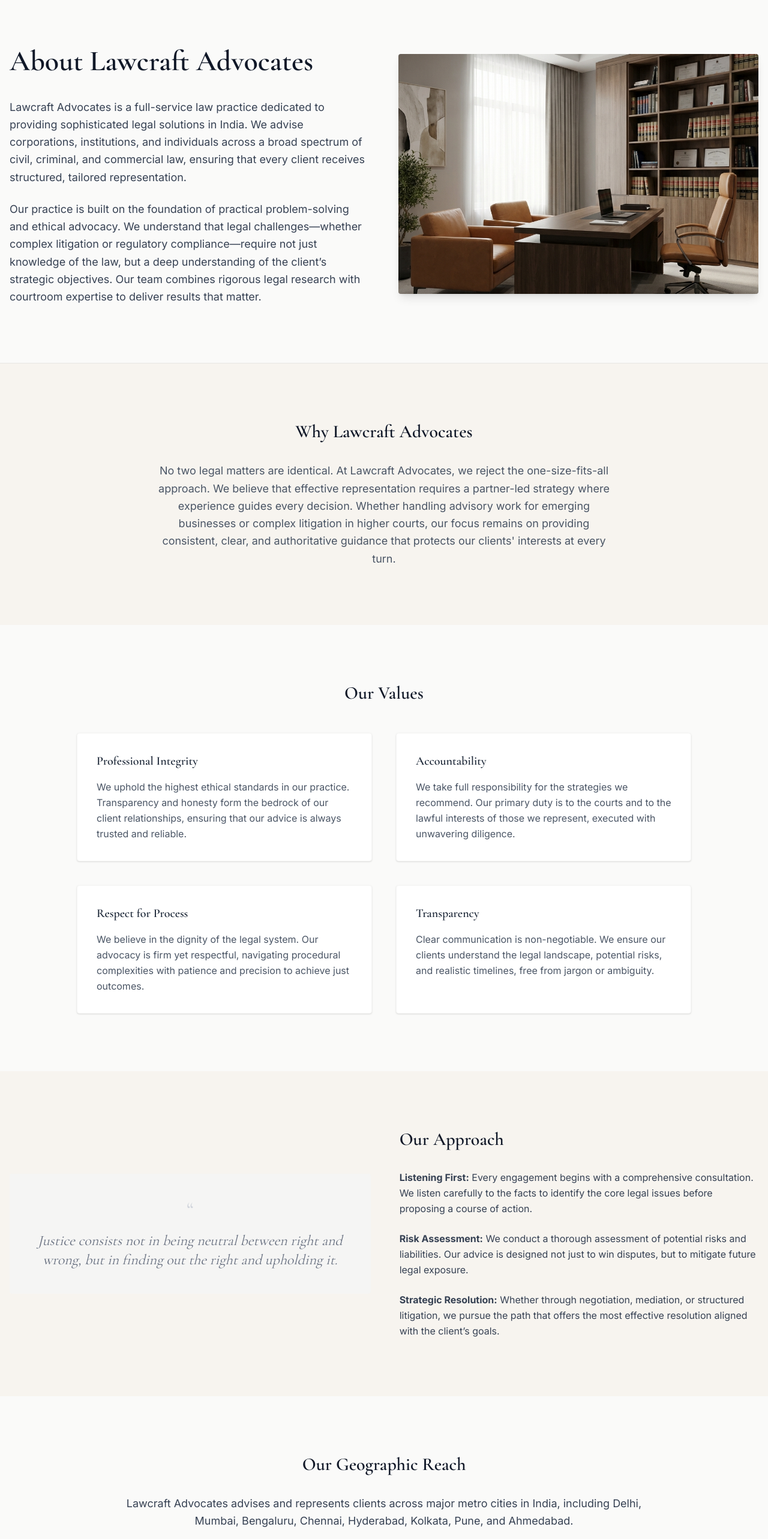
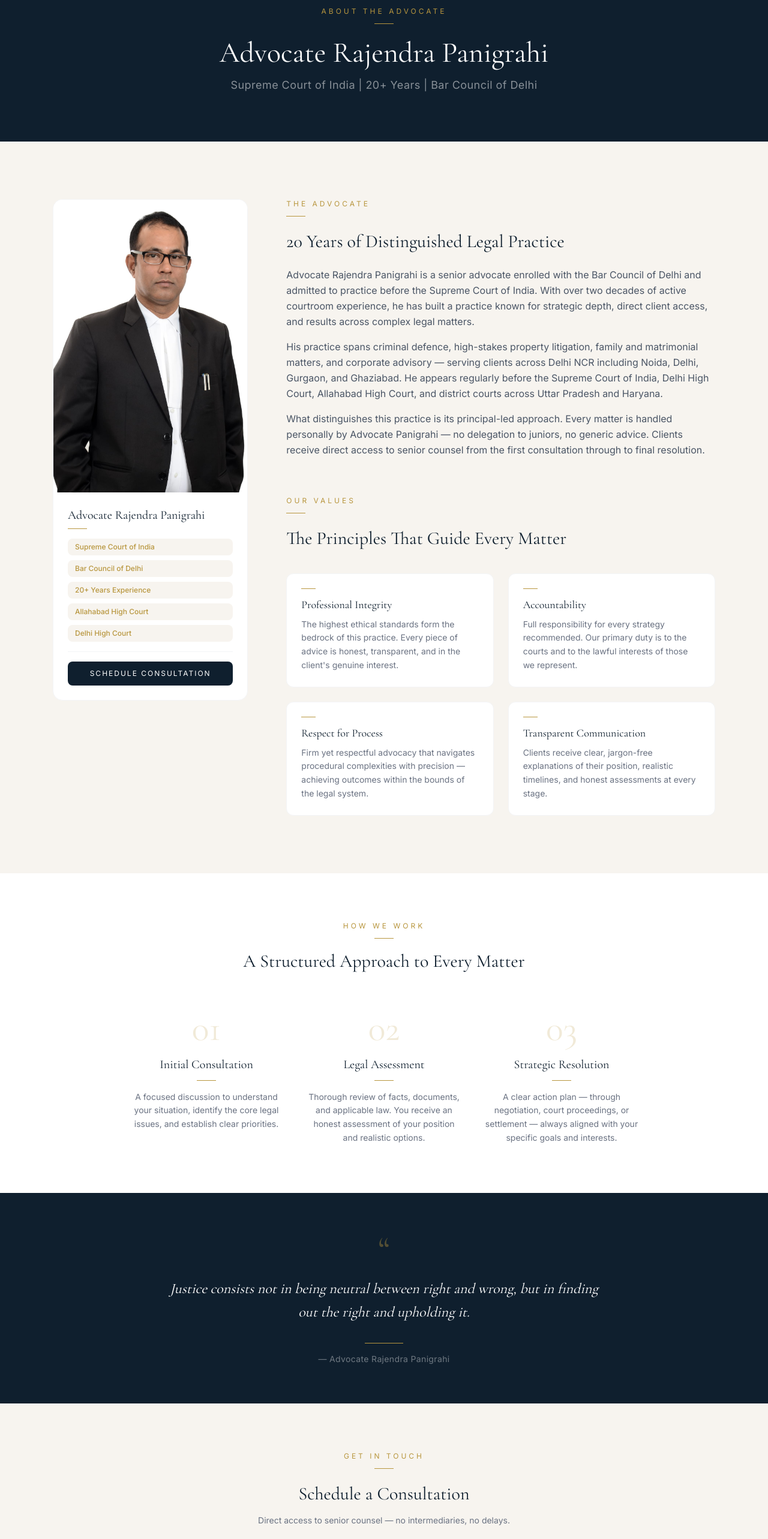
Before and after one commit to sibananda15/lawcraft, a Next.js app: page /about in a window 1280 px wide. Shown: the part 200-2766 px from the top of the page at 60% size. Built offline with nearby package versions, Linux system fonts and the light colour scheme.

Commit message:
Refactor About Page — enhance content structure, add consultation features, and improve accessibility

```diff
--- a/app/about/page.tsx
+++ b/app/about/page.tsx
@@ -1,175 +1,245 @@
-import React from "react";
 import Image from "next/image";
+import type { Metadata } from "next";
 import Container from "@/components/ui/Container";
-import Breadcrumb from "@/components/ui/Breadcrumb";
-import Link from "next/link";
+import ConsultationModalWrapper from "@/components/ui/ConsultationModalWrapper";
+
+export const metadata: Metadata = {
+    title: "About Advocate Rajendra Panigrahi | Lawcraft Advocates",
+    description:
+        "Meet Advocate Rajendra Panigrahi — Supreme Court enrolled advocate with 20+ years of distinguished practice in criminal defence, property disputes, and corporate law across Delhi NCR.",
+};
+
+const VALUES = [
+    {
+        title: "Professional Integrity",
+        desc: "The highest ethical standards form the bedrock of this practice. Every piece of advice is honest, transparent, and in the client's genuine interest.",
+    },
+    {
+        title: "Accountability",
+        desc: "Full responsibility for every strategy recommended. Our primary duty is to the courts and to the lawful interests of those we represent.",
+    },
+    {
+        title: "Respect for Process",
+        desc: "Firm yet respectful advocacy that navigates procedural complexities with precision — achieving outcomes within the bounds of the legal system.",
+    },
+    {
+        title: "Transparent Communication",
+        desc: "Clients receive clear, jargon-free explanations of their position, realistic timelines, and honest assessments at every stage.",
+    },
+];
+
+const STEPS = [
+    {
+        num: "01",
+        title: "Initial Consultation",
+        desc: "A focused discussion to understand your situation, identify the core legal issues, and establish clear priorities.",
+    },
+    {
+        num: "02",
+        title: "Legal Assessment",
+        desc: "Thorough review of facts, documents, and applicable law. You receive an honest assessment of your position and realistic options.",
+    },
+    {
+        num: "03",
+        title: "Strategic Resolution",
+        desc: "A clear action plan — through negotiation, court proceedings, or settlement — always aligned with your specific goals and interests.",
+    },
+];
+
+const BADGES = [
+    "Supreme Court of India",
+    "Bar Council of Delhi",
+    "20+ Years Experience",
+    "Allahabad High Court",
+    "Delhi High Court",
+];
 
 export default function AboutPage() {
     return (
-        <>
-            <Breadcrumb currentPageTitle="About Us" />
-
         <main>
-                {/* 1. Hero Section */}
-                <section className="bg-stone-50 py-16 lg:py-24 border-b border-stone-200">
-                    <Container>
-                        <div className="flex flex-col md:flex-row items-center gap-12">
-                            <div className="md:w-1/2">
-                                <h1 className="font-serif text-4xl md:text-5xl font-bold text-gray-900 mb-8 leading-tight">
-                                    About Lawcraft Advocates
+            {/* ── SECTION 1 — HERO ── */}
+            <section className="bg-[#0f1f2e] py-20">
+                <div className="max-w-4xl mx-auto px-6 text-center">
+                    <p className="text-[#B8963E] text-xs tracking-[4px] uppercase">
+                        About The Advocate
+                    </p>
+                    <div className="w-8 h-px bg-[#B8963E] mx-auto mt-3 mb-6" />
+                    <h1 className="font-serif text-4xl md:text-5xl text-white font-normal">
+                        Advocate Rajendra Panigrahi
                     </h1>
-                                <div className="text-gray-700 text-lg leading-relaxed space-y-6">
-                                    <p>
-                                        Lawcraft Advocates is a full-service law practice dedicated to providing sophisticated legal solutions in India. We advise corporations, institutions, and individuals across a broad spectrum of civil, criminal, and commercial law, ensuring that every client receives structured, tailored representation.
-                                    </p>
-                                    <p>
-                                        Our practice is built on the foundation of practical problem-solving and ethical advocacy. We understand that legal challenges—whether complex litigation or regulatory compliance—require not just knowledge of the law, but a deep understanding of the client’s strategic objectives. Our team combines rigorous legal research with courtroom expertise to deliver results that matter.
+                    <p className="text-white/50 text-lg mt-4 tracking-wide">
+                        Supreme Court of India | 20+ Years | Bar Council of Delhi
                     </p>
                 </div>
-                            </div>
-                            <div className="md:w-1/2 relative bg-gray-200 rounded-sm overflow-hidden h-[400px] w-full shadow-lg">
-                                {/* Generic Professional Visual */}
+            </section>
+
+            {/* ── SECTION 2 — PROFILE ── */}
+            <section className="bg-[#F7F4EF] py-16 lg:py-24">
+                <div className="max-w-6xl mx-auto px-6 grid grid-cols-1 lg:grid-cols-3 gap-16">
+                    {/* Left — portrait card */}
+                    <div className="lg:col-span-1">
+                        <div className="sticky top-24 bg-white rounded-2xl overflow-hidden border border-gray-100">
                             <Image
-                                    src="/images/about/office-interior.png"
-                                    alt="Lawcraft Advocates Office"
-                                    fill
-                                    className="object-cover"
+                                src="/images/advocate-portrait.jpeg"
+                                alt="Advocate Rajendra Panigrahi — Senior Advocate, Supreme Court of India"
+                                width={400}
+                                height={500}
+                                className="w-full object-cover object-top"
                                 loading="lazy"
+                            />
+                            <div className="p-6">
+                                <p className="font-serif text-xl text-[#0f1f2e]">
+                                    Advocate Rajendra Panigrahi
+                                </p>
+                                <div className="w-8 h-px bg-[#B8963E] mt-2 mb-4" />
+                                {BADGES.map((badge) => (
+                                    <span
+                                        key={badge}
+                                        className="block bg-[#F7F4EF] text-[#B8963E] text-xs px-3 py-1.5 rounded-lg mb-2 font-medium"
+                                    >
+                                        {badge}
+                                    </span>
+                                ))}
+                                <div className="w-full h-px bg-gray-100 mt-4" />
+                                <ConsultationModalWrapper
+                                    cityName="Noida"
+                                    variant="navy"
+                                    label="Schedule Consultation"
+                                    className="w-full bg-[#0f1f2e] text-white py-3 text-xs tracking-[2px] uppercase rounded-lg hover:bg-[#1a3147] transition-colors mt-4"
                                 />
                             </div>
                         </div>
-                    </Container>
-                </section>
+                    </div>
 
-                {/* 2. Why Lawcraft Advocates */}
-                <section className="py-16 lg:py-24 bg-warm-white">
-                    <Container>
-                        <div className="max-w-4xl mx-auto text-center">
-                            <h2 className="font-serif text-3xl font-bold text-gray-900 mb-8">
-                                Why Lawcraft Advocates
+                    {/* Right — about text + values */}
+                    <div className="lg:col-span-2">
+                        {/* Part A — About */}
+                        <p className="text-[#B8963E] text-xs tracking-[4px] uppercase">
+                            The Advocate
+                        </p>
+                        <div className="w-8 h-px bg-[#B8963E] mt-3 mb-6" />
+                        <h2 className="font-serif text-3xl text-[#0f1f2e] font-normal mb-6">
+                            20 Years of Distinguished Legal Practice
                         </h2>
-                            <p className="text-gray-600 text-lg leading-relaxed max-w-3xl mx-auto">
-                                No two legal matters are identical. At Lawcraft Advocates, we reject the one-size-fits-all approach. We believe that effective representation requires a partner-led strategy where experience guides every decision. Whether handling advisory work for emerging businesses or complex litigation in higher courts, our focus remains on providing consistent, clear, and authoritative guidance that protects our clients' interests at every turn.
+                        <p className="text-gray-600 leading-relaxed mb-4">
+                            Advocate Rajendra Panigrahi is a senior advocate enrolled with the Bar Council of Delhi and admitted to practice before the Supreme Court of India. With over two decades of active courtroom experience, he has built a practice known for strategic depth, direct client access, and results across complex legal matters.
+                        </p>
+                        <p className="text-gray-600 leading-relaxed mb-4">
+                            His practice spans criminal defence, high-stakes property litigation, family and matrimonial matters, and corporate advisory — serving clients across Delhi NCR including Noida, Delhi, Gurgaon, and Ghaziabad. He appears regularly before the Supreme Court of India, Delhi High Court, Allahabad High Court, and district courts across Uttar Pradesh and Haryana.
+                        </p>
+                        <p className="text-gray-600 leading-relaxed mb-4">
+                            What distinguishes this practice is its principal-led approach. Every matter is handled personally by Advocate Panigrahi — no delegation to juniors, no generic advice. Clients receive direct access to senior counsel from the first consultation through to final resolution.
+                        </p>
+
+                        {/* Part B — Values */}
+                        <div className="mt-16">
+                            <p className="text-[#B8963E] text-xs tracking-[4px] uppercase">
+                                Our Values
+                            </p>
+                            <div className="w-8 h-px bg-[#B8963E] mt-3 mb-6" />
+                            <h2 className="font-serif text-3xl text-[#0f1f2e] font-normal mb-10">
+                                The Principles That Guide Every Matter
+                            </h2>
+                            <div className="grid grid-cols-1 md:grid-cols-2 gap-6">
+                                {VALUES.map((v) => (
+                                    <div
+                                        key={v.title}
+                                        className="bg-white rounded-xl p-6 border border-gray-100"
+                                    >
+                                        <div className="w-6 h-px bg-[#B8963E] mb-3" />
+                                        <h3 className="font-serif text-lg text-[#0f1f2e] font-normal mb-2">
+                                            {v.title}
+                                        </h3>
+                                        <p className="text-sm text-gray-500 leading-relaxed">
+                                            {v.desc}
                                         </p>
                                     </div>
-                    </Container>
-                </section>
-
-                {/* 3. Our Values */}
-                <section className="py-16 lg:py-24 bg-stone-50">
-                    <Container>
-                        <h2 className="font-serif text-3xl font-bold text-gray-900 mb-12 text-center">
-                            Our Values
-                        </h2>
-                        <div className="grid md:grid-cols-2 gap-10 max-w-5xl mx-auto">
-                            <div className="bg-white p-8 border border-stone-100 rounded-sm shadow-sm">
-                                <h3 className="font-bold text-xl text-gray-800 mb-4">Professional Integrity</h3>
-                                <p className="text-gray-600 leading-relaxed">
-                                    We uphold the highest ethical standards in our practice. Transparency and honesty form the bedrock of our client relationships, ensuring that our advice is always trusted and reliable.
-                                </p>
-                            </div>
-                            <div className="bg-white p-8 border border-stone-100 rounded-sm shadow-sm">
-                                <h3 className="font-bold text-xl text-gray-800 mb-4">Accountability</h3>
-                                <p className="text-gray-600 leading-relaxed">
-                                    We take full responsibility for the strategies we recommend. Our primary duty is to the courts and to the lawful interests of those we represent, executed with unwavering diligence.
-                                </p>
-                            </div>
-                            <div className="bg-white p-8 border border-stone-100 rounded-sm shadow-sm">
-                                <h3 className="font-bold text-xl text-gray-800 mb-4">Respect for Process</h3>
-                                <p className="text-gray-600 leading-relaxed">
-                                    We believe in the dignity of the legal system. Our advocacy is firm yet respectful, navigating procedural complexities with patience and precision to achieve just outcomes.
-                                </p>
-                            </div>
-                            <div className="bg-white p-8 border border-stone-100 rounded-sm shadow-sm">
-                                <h3 className="font-bold text-xl text-gray-800 mb-4">Transparency</h3>
-                                <p className="text-gray-600 leading-relaxed">
-                                    Clear communication is non-negotiable. We ensure our clients understand the legal landscape, potential risks, and realistic timelines, free from jargon or ambiguity.
-                                </p>
-                            </div>
-                        </div>
-                    </Container>
-                </section>
-
-                {/* 4. Our Approach */}
-                <section className="py-16 lg:py-24 bg-warm-white">
-                    <Container>
-                        <div className="flex flex-col md:flex-row-reverse items-center gap-12">
-                            <div className="md:w-1/2">
-                                <h2 className="font-serif text-3xl font-bold text-gray-900 mb-8">
-                                    Our Approach
-                                </h2>
-                                <div className="space-y-6 text-gray-700 leading-relaxed">
-                                    <p>
-                                        <strong>Listening First:</strong> Every engagement begins with a comprehensive consultation. We listen carefully to the facts to identify the core legal issues before proposing a course of action.
-                                    </p>
-                                    <p>
-                                        <strong>Risk Assessment:</strong> We conduct a thorough assessment of potential risks and liabilities. Our advice is designed not just to win disputes, but to mitigate future legal exposure.
-                                    </p>
-                                    <p>
-                                        <strong>Strategic Resolution:</strong> Whether through negotiation, mediation, or structured litigation, we pursue the path that offers the most effective resolution aligned with the client’s goals.
-                                    </p>
-                                </div>
-                            </div>
-                            {/* Visual Placeholder for Balance/Structure - Text heavy design doesn't strictly need another image, but keeping structure balanced */}
-                            <div className="md:w-1/2 bg-stone-100 p-10 rounded-sm flex items-center justify-center">
-                                <div className="text-center">
-                                    <div className="text-4xl font-serif text-gray-300 mb-4">“</div>
-                                    <p className="font-serif text-2xl text-gray-500 italic">
-                                        Justice consists not in being neutral between right and wrong, but in finding out the right and upholding it.
-                                    </p>
+                                ))}
                             </div>
                         </div>
                     </div>
-                    </Container>
+                </div>
             </section>
 
-                {/* 5. Geographic Reach */}
-                <section className="py-16 lg:py-24 bg-stone-50 text-center">
-                    <Container>
-                        <div className="max-w-4xl mx-auto">
-                            <h2 className="font-serif text-3xl font-bold text-gray-900 mb-8">
-                                Our Geographic Reach
+            {/* ── SECTION 3 — APPROACH ── */}
+            <section className="bg-white py-16 lg:py-20">
+                <div className="max-w-4xl mx-auto px-6">
+                    <div className="text-center">
+                        <p className="text-[#B8963E] text-xs tracking-[4px] uppercase">
+                            How We Work
+                        </p>
+                        <div className="w-8 h-px bg-[#B8963E] mx-auto mt-3 mb-5" />
+                        <h2 className="font-serif text-3xl text-[#0f1f2e] font-normal mb-16">
+                            A Structured Approach to Every Matter
                         </h2>
-                            <p className="text-gray-700 text-lg mb-10 leading-relaxed">
-                                Lawcraft Advocates advises and represents clients across major metro cities in India, including Delhi, Mumbai, Bengaluru, Chennai, Hyderabad, Kolkata, Pune, and Ahmedabad.
-                            </p>
-                            <div className="inline-block bg-white px-8 py-6 rounded-sm border border-gray-200 shadow-sm">
-                                <p className="text-gray-600 font-medium">
-                                    We also maintain ample representation capabilities across Delhi NCR and key cities throughout Uttar Pradesh.
+                    </div>
+
+                    <div className="grid grid-cols-1 md:grid-cols-3 gap-10 text-center">
+                        {STEPS.map((step) => (
+                            <div key={step.num}>
+                                <span className="font-serif text-6xl text-[#B8963E]/20 font-normal leading-none block mb-4">
+                                    {step.num}
+                                </span>
+                                <h3 className="font-serif text-xl text-[#0f1f2e] font-normal mb-3">
+                                    {step.title}
+                                </h3>
+                                <div className="w-8 h-px bg-[#B8963E] mx-auto mb-4" />
+                                <p className="text-sm text-gray-500 leading-relaxed">
+                                    {step.desc}
                                 </p>
                             </div>
+                        ))}
                     </div>
-                    </Container>
+                </div>
             </section>
 
-                {/* 6. Closing Section (Soft CTA) */}
-                <section className="py-16 lg:py-24 bg-warm-white border-t border-stone-100">
+            {/* ── SECTION 4 — QUOTE ── */}
+            <section className="bg-[#0f1f2e] py-16">
+                <div className="max-w-3xl mx-auto px-6 text-center">
+                    <span className="font-serif text-6xl text-[#B8963E]/40 leading-none block">
+                        &ldquo;
+                    </span>
+                    <p className="font-serif text-2xl text-white font-normal italic leading-relaxed mt-4">
+                        Justice consists not in being neutral between right and wrong, but in finding out the right and upholding it.
+                    </p>
+                    <div className="w-16 h-px bg-[#B8963E] mx-auto mt-8 mb-4" />
+                    <p className="text-white/40 text-sm tracking-wide">
+                        — Advocate Rajendra Panigrahi
+                    </p>
+                </div>
+            </section>
+
+            {/* ── SECTION 5 — BOTTOM CTA ── */}
+            <section className="bg-[#F7F4EF] py-20">
                 <Container>
-                        <div className="max-w-4xl mx-auto text-center">
-                            <h2 className="font-serif text-3xl font-bold text-gray-900 mb-6">
-                                Working with Lawcraft Advocates
+                    <div className="max-w-3xl mx-auto text-center">
+                        <p className="text-[#B8963E] text-xs tracking-[4px] uppercase">
+                            Get In Touch
+                        </p>
+                        <div className="w-8 h-px bg-[#B8963E] mx-auto mt-3 mb-6" />
+                        <h2 className="font-serif text-3xl text-[#0f1f2e] font-normal mb-4">
+                            Schedule a Consultation
                         </h2>
-                            <p className="text-xl text-gray-600 mb-10 max-w-2xl mx-auto">
-                                If you require clarity, responsibility, and experienced legal guidance, we invite you to discuss your matter with us.
+                        <p className="text-gray-500 text-sm mb-8">
+                            Direct access to senior counsel — no intermediaries, no delays.
                         </p>
-                            <div className="flex flex-col sm:flex-row gap-6 justify-center">
-                                <Link
-                                    href="/contact"
-                                    className="inline-flex items-center justify-center px-8 py-4 bg-gray-900 text-white text-lg font-medium rounded-sm hover:bg-gray-800 transition-colors"
+                        <div className="flex gap-4 justify-center flex-wrap">
+                            <ConsultationModalWrapper
+                                cityName="Noida"
+                                label="Schedule Consultation"
+                            />
+                            <a
+                                href="https://wa.me/919810053761"
+                                target="_blank"
+                                rel="noopener noreferrer"
+                                className="border border-[#B8963E] text-[#B8963E] px-8 py-3.5 text-xs tracking-[2px] uppercase rounded hover:bg-[#B8963E] hover:text-white transition-colors"
                             >
-                                    Schedule a Consultation
-                                </Link>
-                                <Link
-                                    href="/contact"
-                                    className="inline-flex items-center justify-center px-8 py-4 bg-white border border-gray-300 text-gray-900 text-lg font-medium rounded-sm hover:bg-gray-50 transition-colors"
-                                >
-                                    Contact Us
-                                </Link>
+                                WhatsApp Now
+                            </a>
                         </div>
                     </div>
                 </Container>
             </section>
         </main>
-        </>
     );
 }
```
Lines whose indentation alone changed are shown as unchanged.
